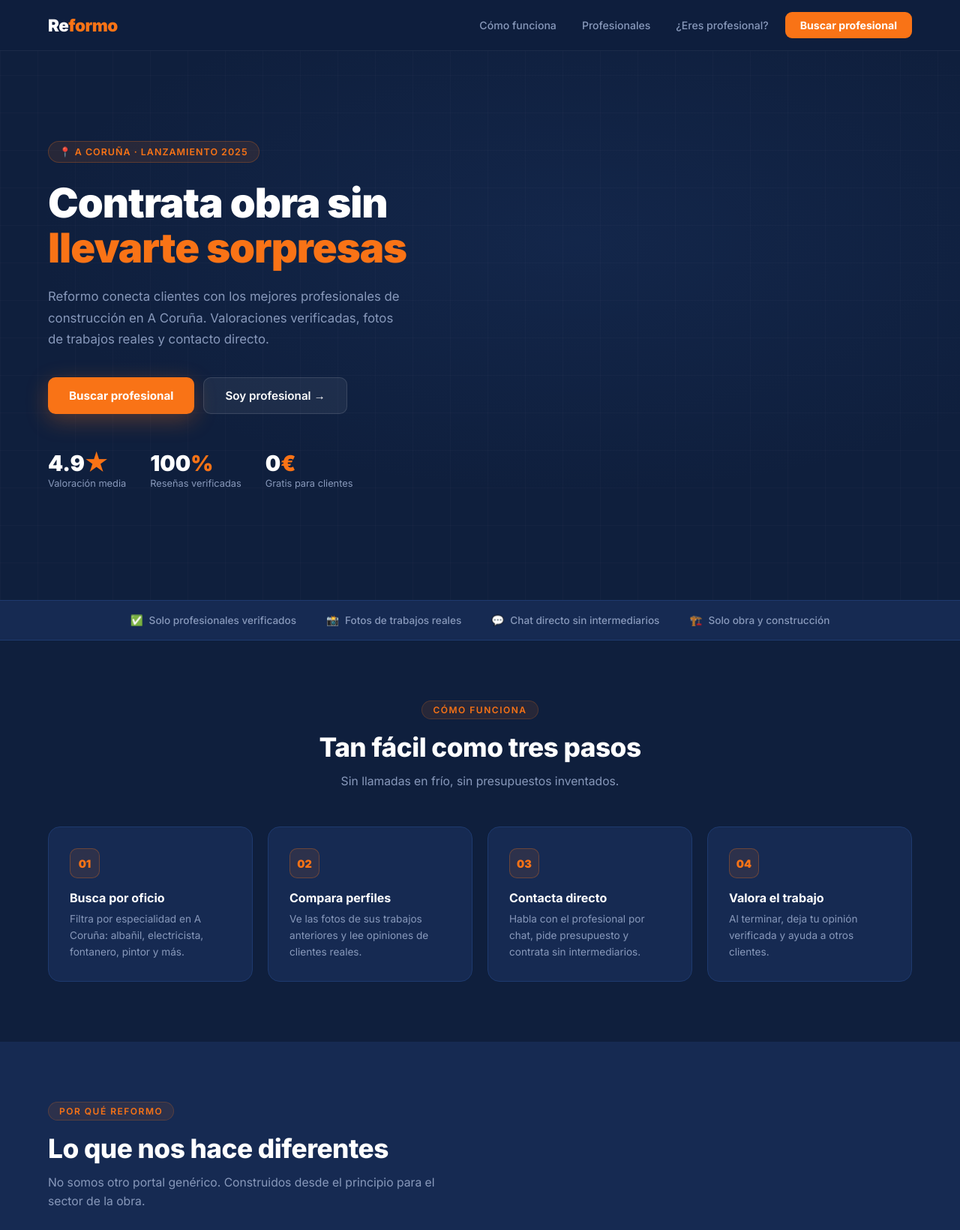
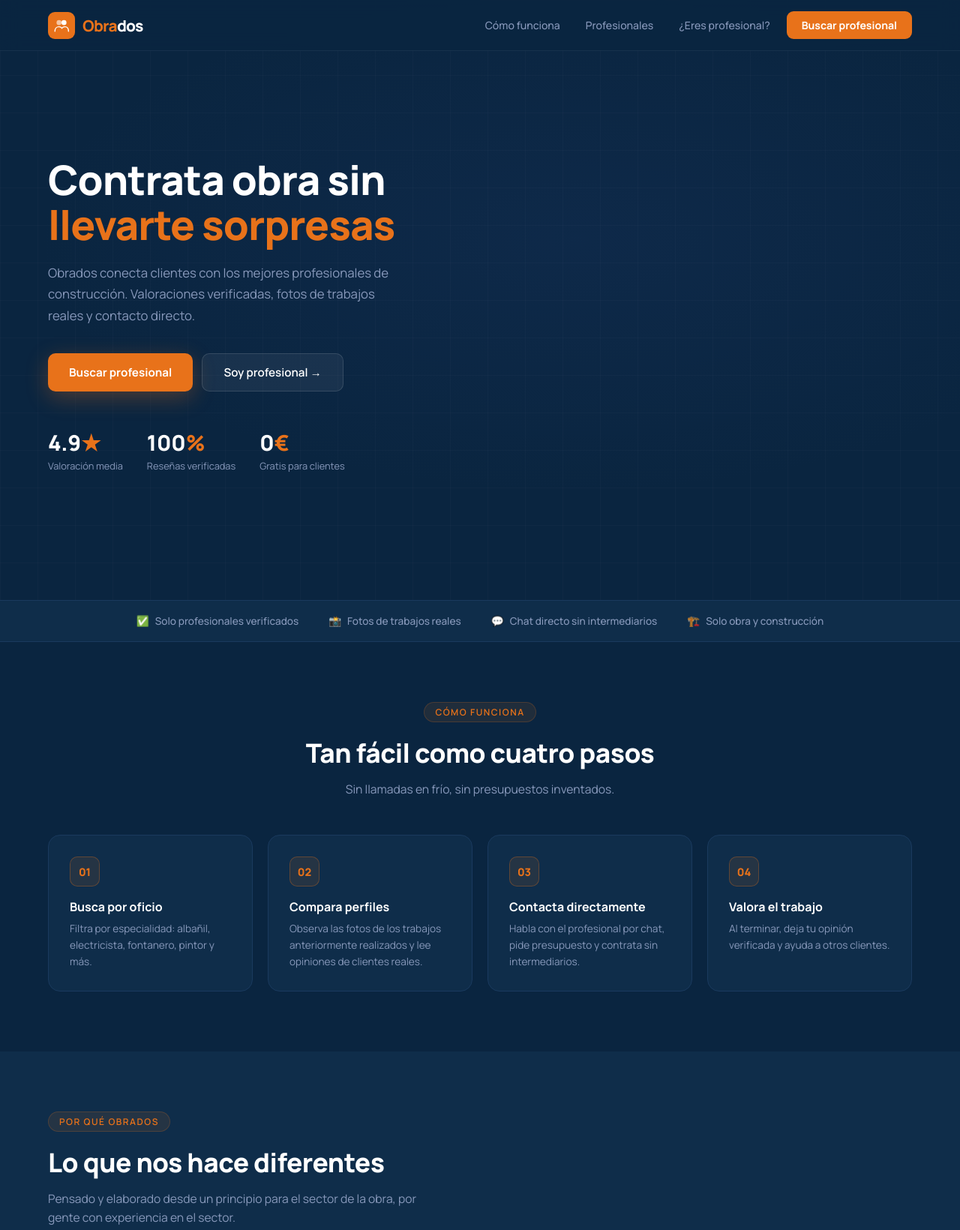
Before and after one commit to reformo2026/Reformo, a plain HTML site: page index.html in a window 1280 px wide. Shown: the top 1640 px of the page at 75% size. Drawn offline with Linux system fonts and the light colour scheme.

Commit message:
actualización Obrados

```diff
--- a/index.html
+++ b/index.html
@@ -3,54 +3,62 @@
 <head>
 <meta charset="UTF-8">
 <meta name="viewport" content="width=device-width, initial-scale=1">
-<title>Reformo — Profesionales de obra en A Coruña</title>
+<title>Obrados — Profesionales de obra de confianza</title>
 <style>
-@import url('https://fonts.googleapis.com/css2?family=Inter:wght@400;500;600;700;800;900&display=swap');
+@import url('https://fonts.googleapis.com/css2?family=Manrope:wght@400;500;600;700;800;900&display=swap');
 *{margin:0;padding:0;box-sizing:border-box;}
 :root{
-  --navy:#0f1f3d;--navy2:#162a52;--navy3:#1e3a6e;
-  --orange:#f97316;--orange2:#ea6a0a;
-  --white:#ffffff;--muted:#8899bb;--border:#1e3a6e;
+  --navy:#0a2540;--navy2:#0f2d4a;--navy3:#1e3a6e;
+  --orange:#e8721a;--orange2:#cf6315;
+  --white:#ffffff;--muted:#8899bb;--border:#1a3a5e;
 }
 html{scroll-behavior:smooth;}
-body{font-family:'Inter',sans-serif;background:var(--navy);color:var(--white);overflow-x:hidden;}
-nav{position:fixed;top:0;left:0;right:0;z-index:100;padding:0 5%;height:68px;display:flex;align-items:center;justify-content:space-between;background:rgba(15,31,61,0.9);backdrop-filter:blur(12px);border-bottom:1px solid rgba(255,255,255,0.06);}
-.logo{font-size:1.4rem;font-weight:900;letter-spacing:-0.5px;}
-.logo span{color:var(--orange);}
+body{font-family:'Manrope',sans-serif;background:var(--navy);color:var(--white);overflow-x:hidden;}
+
+nav{position:fixed;top:0;left:0;right:0;z-index:100;padding:0 5%;height:68px;display:flex;align-items:center;justify-content:space-between;background:rgba(10,37,64,0.92);backdrop-filter:blur(12px);border-bottom:1px solid rgba(255,255,255,0.06);}
+.logo{display:inline-flex;align-items:center;gap:10px;}
+.logo-icon{width:36px;height:36px;border-radius:9px;background:var(--orange);display:flex;align-items:center;justify-content:center;}
+.logo-name{font-size:1.3rem;font-weight:800;letter-spacing:-0.04em;color:var(--orange);}
+.logo-name span{color:var(--white);}
 .nav-links{display:flex;gap:10px;align-items:center;}
 .nav-link{color:var(--muted);font-size:0.88rem;font-weight:500;cursor:pointer;padding:6px 12px;border-radius:8px;}
-.nav-cta{background:var(--orange);color:#fff;border:none;padding:9px 20px;border-radius:9px;font-family:'Inter',sans-serif;font-weight:700;font-size:0.88rem;cursor:pointer;}
+.nav-cta{background:var(--orange);color:#fff;border:none;padding:9px 20px;border-radius:9px;font-family:'Manrope',sans-serif;font-weight:700;font-size:0.88rem;cursor:pointer;}
+
 .hero{min-height:100vh;display:flex;align-items:center;padding:100px 5% 60px;position:relative;overflow:hidden;}
-.hero-bg{position:absolute;inset:0;background:radial-gradient(ellipse 80% 60% at 60% 40%,#1e3a6e44 0%,transparent 70%);}
+.hero-bg{position:absolute;inset:0;background:radial-gradient(ellipse 80% 60% at 60% 40%,#1e3a6e33 0%,transparent 70%);}
 .hero-grid{position:absolute;inset:0;background-image:linear-gradient(rgba(255,255,255,0.02) 1px,transparent 1px),linear-gradient(90deg,rgba(255,255,255,0.02) 1px,transparent 1px);background-size:50px 50px;}
 .hero-content{position:relative;max-width:600px;}
-.hero-tag{display:inline-flex;align-items:center;gap:8px;background:rgba(249,115,22,0.1);border:1px solid rgba(249,115,22,0.25);color:var(--orange);padding:6px 14px;border-radius:20px;font-size:0.78rem;font-weight:600;letter-spacing:1px;text-transform:uppercase;margin-bottom:24px;}
 .hero h1{font-size:clamp(2.2rem,5vw,3.4rem);font-weight:900;line-height:1.1;letter-spacing:-1px;margin-bottom:20px;}
 .hero h1 span{color:var(--orange);}
 .hero p{font-size:1.05rem;color:var(--muted);line-height:1.7;margin-bottom:36px;max-width:480px;}
 .hero-btns{display:flex;gap:12px;flex-wrap:wrap;}
-.btn-primary{background:var(--orange);color:#fff;border:none;padding:14px 28px;border-radius:10px;font-family:'Inter',sans-serif;font-weight:700;font-size:0.95rem;cursor:pointer;box-shadow:0 8px 30px rgba(249,115,22,0.3);}
-.btn-secondary{background:rgba(255,255,255,0.06);color:#fff;border:1px solid rgba(255,255,255,0.12);padding:14px 28px;border-radius:10px;font-family:'Inter',sans-serif;font-weight:600;font-size:0.95rem;cursor:pointer;}
+.btn-primary{background:var(--orange);color:#fff;border:none;padding:14px 28px;border-radius:10px;font-family:'Manrope',sans-serif;font-weight:700;font-size:0.95rem;cursor:pointer;box-shadow:0 8px 30px rgba(232,114,26,0.3);}
+.btn-secondary{background:rgba(255,255,255,0.06);color:#fff;border:1px solid rgba(255,255,255,0.12);padding:14px 28px;border-radius:10px;font-family:'Manrope',sans-serif;font-weight:600;font-size:0.95rem;cursor:pointer;}
 .hero-stats{display:flex;gap:32px;margin-top:48px;flex-wrap:wrap;}
 .hero-stat .val{font-size:1.8rem;font-weight:900;}
 .hero-stat .val span{color:var(--orange);}
 .hero-stat .lab{font-size:0.8rem;color:var(--muted);margin-top:2px;}
+
 .trust-bar{background:var(--navy2);border-top:1px solid var(--border);border-bottom:1px solid var(--border);padding:18px 5%;display:flex;align-items:center;justify-content:center;gap:40px;flex-wrap:wrap;}
 .trust-item{display:flex;align-items:center;gap:8px;color:var(--muted);font-size:0.85rem;font-weight:500;}
+
 section{padding:80px 5%;}
-.section-tag{display:inline-block;background:rgba(249,115,22,0.1);border:1px solid rgba(249,115,22,0.2);color:var(--orange);padding:4px 14px;border-radius:20px;font-size:0.75rem;font-weight:600;letter-spacing:1.5px;text-transform:uppercase;margin-bottom:16px;}
+.section-tag{display:inline-block;background:rgba(232,114,26,0.1);border:1px solid rgba(232,114,26,0.2);color:var(--orange);padding:4px 14px;border-radius:20px;font-size:0.75rem;font-weight:600;letter-spacing:1.5px;text-transform:uppercase;margin-bottom:16px;}
 .section-title{font-size:clamp(1.6rem,3vw,2.2rem);font-weight:800;letter-spacing:-0.5px;margin-bottom:12px;}
 .section-sub{color:var(--muted);font-size:0.98rem;line-height:1.6;max-width:520px;}
+
 .steps{display:grid;grid-template-columns:repeat(auto-fit,minmax(220px,1fr));gap:20px;margin-top:48px;}
 .step{background:var(--navy2);border:1px solid var(--border);border-radius:16px;padding:28px;}
-.step-num{width:40px;height:40px;background:rgba(249,115,22,0.1);border:1px solid rgba(249,115,22,0.3);border-radius:10px;display:flex;align-items:center;justify-content:center;font-weight:900;font-size:0.9rem;color:var(--orange);margin-bottom:16px;}
+.step-num{width:40px;height:40px;background:rgba(232,114,26,0.1);border:1px solid rgba(232,114,26,0.3);border-radius:10px;display:flex;align-items:center;justify-content:center;font-weight:900;font-size:0.9rem;color:var(--orange);margin-bottom:16px;}
 .step h3{font-size:1rem;font-weight:700;margin-bottom:8px;}
 .step p{font-size:0.85rem;color:var(--muted);line-height:1.6;}
+
 .features-grid{display:grid;grid-template-columns:repeat(auto-fit,minmax(260px,1fr));gap:16px;margin-top:48px;}
 .feat{background:var(--navy2);border:1px solid var(--border);border-radius:16px;padding:24px;}
 .feat-icon{font-size:1.8rem;margin-bottom:14px;}
 .feat h3{font-size:1rem;font-weight:700;margin-bottom:8px;}
 .feat p{font-size:0.84rem;color:var(--muted);line-height:1.6;}
+
 .pros-grid{display:grid;grid-template-columns:repeat(auto-fit,minmax(260px,1fr));gap:16px;margin-top:40px;}
 .pro-card{background:var(--navy2);border:1px solid var(--border);border-radius:16px;padding:20px;}
 .pro-top{display:flex;gap:14px;align-items:center;margin-bottom:14px;}
@@ -64,6 +72,7 @@ section{padding:80px 5%;}
 .pro-price{font-weight:700;font-size:0.9rem;}
 .pro-price span{color:var(--muted);font-size:0.75rem;font-weight:400;}
 .pro-btn{background:var(--orange);color:#fff;border:none;padding:6px 14px;border-radius:7px;font-size:0.78rem;font-weight:600;cursor:pointer;}
+
 .testi-grid{display:grid;grid-template-columns:repeat(auto-fit,minmax(260px,1fr));gap:16px;margin-top:40px;}
 .testi{background:var(--navy2);border:1px solid var(--border);border-radius:16px;padding:22px;}
 .testi-text{font-size:0.9rem;line-height:1.7;color:#c8d8f0;margin-bottom:16px;font-style:italic;}
@@ -71,13 +80,16 @@ section{padding:80px 5%;}
 .testi-avatar{width:36px;height:36px;border-radius:50%;background:var(--navy3);display:flex;align-items:center;justify-content:center;font-size:1rem;}
 .testi-name{font-weight:600;font-size:0.85rem;}
 .testi-role{color:var(--muted);font-size:0.75rem;}
+
 .pro-cta{background:linear-gradient(135deg,var(--navy2),var(--navy3));border:1px solid var(--border);border-radius:20px;padding:48px;text-align:center;margin-top:60px;}
 .pro-cta h2{font-size:1.8rem;font-weight:800;margin-bottom:12px;}
 .pro-cta p{color:var(--muted);margin-bottom:28px;font-size:0.95rem;}
 .pro-cta-btns{display:flex;gap:12px;justify-content:center;flex-wrap:wrap;}
+
 footer{background:var(--navy2);border-top:1px solid var(--border);padding:40px 5%;display:flex;justify-content:space-between;align-items:center;flex-wrap:wrap;gap:16px;}
-.footer-logo{font-size:1.2rem;font-weight:900;}
-.footer-logo span{color:var(--orange);}
+.footer-logo{display:inline-flex;align-items:center;gap:8px;}
+.footer-logo-name{font-size:1.1rem;font-weight:800;letter-spacing:-0.04em;}
+.footer-logo-name span{color:var(--orange);}
 .footer-links{display:flex;gap:20px;flex-wrap:wrap;}
 .footer-link{color:var(--muted);font-size:0.82rem;cursor:pointer;}
 .footer-copy{color:var(--muted);font-size:0.78rem;width:100%;text-align:center;padding-top:20px;border-top:1px solid var(--border);margin-top:10px;}
@@ -86,7 +98,16 @@ footer{background:var(--navy2);border-top:1px solid var(--border);padding:40px 5
 <body>
 
 <nav>
-  <div class="logo">Re<span>formo</span></div>
+  <div class="logo">
+    <div class="logo-icon">
+      <svg width="22" height="22" viewBox="0 0 40 40" fill="none">
+        <circle cx="14" cy="13" r="6" fill="white" opacity="0.6"/>
+        <circle cx="26" cy="13" r="6" fill="white"/>
+        <path d="M4 34 C4 27 8.5 23 14 23 C17 23 19.5 24.5 21 26.5 C22.5 24.5 25 23 28 23 C33.5 23 37 27 37 34" stroke="white" stroke-width="2.5" fill="none" stroke-linecap="round"/>
+      </svg>
+    </div>
+    <span class="logo-name">Obra<span>dos</span></span>
+  </div>
   <div class="nav-links">
     <span class="nav-link">Cómo funciona</span>
     <span class="nav-link">Profesionales</span>
@@ -99,9 +120,8 @@ footer{background:var(--navy2);border-top:1px solid var(--border);padding:40px 5
   <div class="hero-bg"></div>
   <div class="hero-grid"></div>
   <div class="hero-content">
-    <div class="hero-tag">📍 A Coruña · Lanzamiento 2025</div>
     <h1>Contrata obra sin<br><span>llevarte sorpresas</span></h1>
-    <p>Reformo conecta clientes con los mejores profesionales de construcción en A Coruña. Valoraciones verificadas, fotos de trabajos reales y contacto directo.</p>
+    <p>Obrados conecta clientes con los mejores profesionales de construcción. Valoraciones verificadas, fotos de trabajos reales y contacto directo.</p>
     <div class="hero-btns">
       <button class="btn-primary">Buscar profesional</button>
       <button class="btn-secondary">Soy profesional →</button>
@@ -124,39 +144,39 @@ footer{background:var(--navy2);border-top:1px solid var(--border);padding:40px 5
 <section>
   <div style="text-align:center">
     <div class="section-tag">Cómo funciona</div>
-    <div class="section-title">Tan fácil como tres pasos</div>
+    <div class="section-title">Tan fácil como cuatro pasos</div>
     <div class="section-sub" style="margin:0 auto">Sin llamadas en frío, sin presupuestos inventados.</div>
   </div>
   <div class="steps">
-    <div class="step"><div class="step-num">01</div><h3>Busca por oficio</h3><p>Filtra por especialidad en A Coruña: albañil, electricista, fontanero, pintor y más.</p></div>
-    <div class="step"><div class="step-num">02</div><h3>Compara perfiles</h3><p>Ve las fotos de sus trabajos anteriores y lee opiniones de clientes reales.</p></div>
-    <div class="step"><div class="step-num">03</div><h3>Contacta directo</h3><p>Habla con el profesional por chat, pide presupuesto y contrata sin intermediarios.</p></div>
+    <div class="step"><div class="step-num">01</div><h3>Busca por oficio</h3><p>Filtra por especialidad: albañil, electricista, fontanero, pintor y más.</p></div>
+    <div class="step"><div class="step-num">02</div><h3>Compara perfiles</h3><p>Observa las fotos de los trabajos anteriormente realizados y lee opiniones de clientes reales.</p></div>
+    <div class="step"><div class="step-num">03</div><h3>Contacta directamente</h3><p>Habla con el profesional por chat, pide presupuesto y contrata sin intermediarios.</p></div>
     <div class="step"><div class="step-num">04</div><h3>Valora el trabajo</h3><p>Al terminar, deja tu opinión verificada y ayuda a otros clientes.</p></div>
   </div>
 </section>
 
 <section style="background:var(--navy2)">
-  <div class="section-tag">Por qué Reformo</div>
+  <div class="section-tag">Por qué Obrados</div>
   <div class="section-title">Lo que nos hace diferentes</div>
-  <div class="section-sub">No somos otro portal genérico. Construidos desde el principio para el sector de la obra.</div>
+  <div class="section-sub">Pensado y elaborado desde un principio para el sector de la obra, por gente con experiencia en el sector.</div>
   <div class="features-grid">
     <div class="feat"><div class="feat-icon">🔐</div><h3>Votos solo de clientes reales</h3><p>Solo puede valorar quien contrató y confirmó el trabajo. Cero reseñas falsas.</p></div>
     <div class="feat"><div class="feat-icon">📸</div><h3>Portafolio fotográfico</h3><p>Cada profesional sube fotos de sus trabajos terminados. Ves lo que hace antes de contratar.</p></div>
     <div class="feat"><div class="feat-icon">💬</div><h3>Chat directo</h3><p>Hablas con el profesional directamente. Sin formularios ni llamadas de terceros.</p></div>
     <div class="feat"><div class="feat-icon">🏗️</div><h3>Solo construcción</h3><p>No somos un portal de todo. Solo obra, reforma y construcción.</p></div>
-    <div class="feat"><div class="feat-icon">📍</div><h3>Hiperlocal</h3><p>Profesionales de A Coruña que conocen la zona. Nada de empresas de fuera.</p></div>
+    <div class="feat"><div class="feat-icon">📍</div><h3>Profesionales de tu zona</h3><p>Encuentra profesionales cerca de ti que conocen bien el terreno.</p></div>
     <div class="feat"><div class="feat-icon">🆓</div><h3>Gratis para clientes</h3><p>Buscar, comparar y contactar es completamente gratis. Siempre.</p></div>
   </div>
 </section>
 
 <section>
   <div class="section-tag">Profesionales destacados</div>
-  <div class="section-title">Los mejores de A Coruña</div>
+  <div class="section-title">Los mejor valorados</div>
   <div class="pros-grid">
     <div class="pro-card">
       <div class="pro-top">
         <div class="pro-avatar">👷</div>
-        <div><div class="pro-name">Carlos Martínez</div><div class="pro-trade">Albañil · Reformas integrales</div><div class="pro-loc">📍 A Coruña</div></div>
+        <div><div class="pro-name">Carlos Martínez</div><div class="pro-trade">Albañil · Reformas integrales</div><div class="pro-loc">📍 Madrid</div></div>
       </div>
       <div>★★★★★ <strong>4.9</strong> <span style="color:var(--muted);font-size:0.78rem">(87 reseñas)</span></div>
       <div class="pro-badges"><span class="pbadge">Puntual</span><span class="pbadge">Sin sorpresas</span><span class="pbadge">Limpio</span></div>
@@ -165,7 +185,7 @@ footer{background:var(--navy2);border-top:1px solid var(--border);padding:40px 5
     <div class="pro-card">
       <div class="pro-top">
         <div class="pro-avatar">⚡</div>
-        <div><div class="pro-name">Marta López</div><div class="pro-trade">Electricista · Instalaciones</div><div class="pro-loc">📍 A Coruña</div></div>
+        <div><div class="pro-name">Marta López</div><div class="pro-trade">Electricista · Instalaciones</div><div class="pro-loc">📍 Barcelona</div></div>
       </div>
       <div>★★★★★ <strong>4.8</strong> <span style="color:var(--muted);font-size:0.78rem">(64 reseñas)</span></div>
       <div class="pro-badges"><span class="pbadge">Certificada</span><span class="pbadge">Rápida</span><span class="pbadge">Transparente</span></div>
@@ -174,7 +194,7 @@ footer{background:var(--navy2);border-top:1px solid var(--border);padding:40px 5
     <div class="pro-card">
       <div class="pro-top">
         <div class="pro-avatar">🔧</div>
-        <div><div class="pro-name">José Ruiz</div><div class="pro-trade">Fontanero · Urgencias 24h</div><div class="pro-loc">📍 A Coruña</div></div>
+        <div><div class="pro-name">José Ruiz</div><div class="pro-trade">Fontanero · Urgencias 24h</div><div class="pro-loc">📍 Valencia</div></div>
       </div>
       <div>★★★★★ <strong>4.9</strong> <span style="color:var(--muted);font-size:0.78rem">(112 reseñas)</span></div>
       <div class="pro-badges"><span class="pbadge">Disponible 24h</span><span class="pbadge">Precio justo</span><span class="pbadge">Rápido</span></div>
@@ -189,15 +209,15 @@ footer{background:var(--navy2);border-top:1px solid var(--border);padding:40px 5
   <div class="testi-grid">
     <div class="testi">
       <div class="testi-text">"Reformé el baño completo sin ningún susto. El profesional fue puntual, limpio y el precio fue exactamente el presupuestado."</div>
-      <div class="testi-author"><div class="testi-avatar">👩</div><div><div class="testi-name">Ana Rodríguez</div><div class="testi-role">Cliente en A Coruña</div></div></div>
+      <div class="testi-author"><div class="testi-avatar">👩</div><div><div class="testi-name">Ana Rodríguez</div><div class="testi-role">Cliente en Madrid</div></div></div>
     </div>
     <div class="testi">
-      <div class="testi-text">"Llevaba meses buscando un buen electricista. En Reformo encontré uno con 80 reseñas reales en menos de 10 minutos."</div>
-      <div class="testi-author"><div class="testi-avatar">👨</div><div><div class="testi-name">Pedro Méndez</div><div class="testi-role">Cliente en A Coruña</div></div></div>
+      <div class="testi-text">"Necesitaba un electricista de confianza y en Obrados encontré uno con muy buenas referencias. Rápido, limpio y al precio acordado."</div>
+      <div class="testi-author"><div class="testi-avatar">👨</div><div><div class="testi-name">Pedro Méndez</div><div class="testi-role">Cliente en Barcelona</div></div></div>
     </div>
     <div class="testi">
       <div class="testi-text">"Lo que más me convenció fueron las fotos de trabajos anteriores. Pude ver exactamente cómo trabajaba antes de contratarle."</div>
-      <div class="testi-author"><div class="testi-avatar">👩</div><div><div class="testi-name">Laura Fernández</div><div class="testi-role">Cliente en A Coruña</div></div></div>
+      <div class="testi-author"><div class="testi-avatar">👩</div><div><div class="testi-name">Laura Fernández</div><div class="testi-role">Cliente en Valencia</div></div></div>
     </div>
   </div>
 </section>
@@ -205,7 +225,7 @@ footer{background:var(--navy2);border-top:1px solid var(--border);padding:40px 5
 <section>
   <div class="pro-cta">
     <h2>¿Eres profesional de la obra?</h2>
-    <p>Regístrate gratis y empieza a recibir clientes en A Coruña. Sin cuotas iniciales, sin compromisos.</p>
+    <p>Regístrate gratis y empieza a recibir clientes. Sin cuotas iniciales, sin compromisos.</p>
     <div class="pro-cta-btns">
       <button class="btn-primary">Crear perfil gratis</button>
       <button class="btn-secondary">Ver cómo funciona para profesionales</button>
@@ -214,7 +234,16 @@ footer{background:var(--navy2);border-top:1px solid var(--border);padding:40px 5
 </section>
 
 <footer>
-  <div class="footer-logo">Re<span>formo</span></div>
+  <div class="footer-logo">
+    <div class="logo-icon" style="width:28px;height:28px;border-radius:7px;background:var(--orange);display:flex;align-items:center;justify-content:center;">
+      <svg width="16" height="16" viewBox="0 0 40 40" fill="none">
+        <circle cx="14" cy="13" r="6" fill="white" opacity="0.6"/>
+        <circle cx="26" cy="13" r="6" fill="white"/>
+        <path d="M4 34 C4 27 8.5 23 14 23 C17 23 19.5 24.5 21 26.5 C22.5 24.5 25 23 28 23 C33.5 23 37 27 37 34" stroke="white" stroke-width="2.5" fill="none" stroke-linecap="round"/>
+      </svg>
+    </div>
+    <span class="footer-logo-name">Obra<span>dos</span></span>
+  </div>
   <div class="footer-links">
     <span class="footer-link">Cómo funciona</span>
     <span class="footer-link">Para profesionales</span>
@@ -222,7 +251,7 @@ footer{background:var(--navy2);border-top:1px solid var(--border);padding:40px 5
     <span class="footer-link">Privacidad</span>
     <span class="footer-link">Contacto</span>
   </div>
-  <div class="footer-copy">© 2025 Reformo · A Coruña · Todos los derechos reservados</div>
+  <div class="footer-copy">© 2025 Obrados · Todos los derechos reservados</div>
 </footer>
 
 </body>
```
